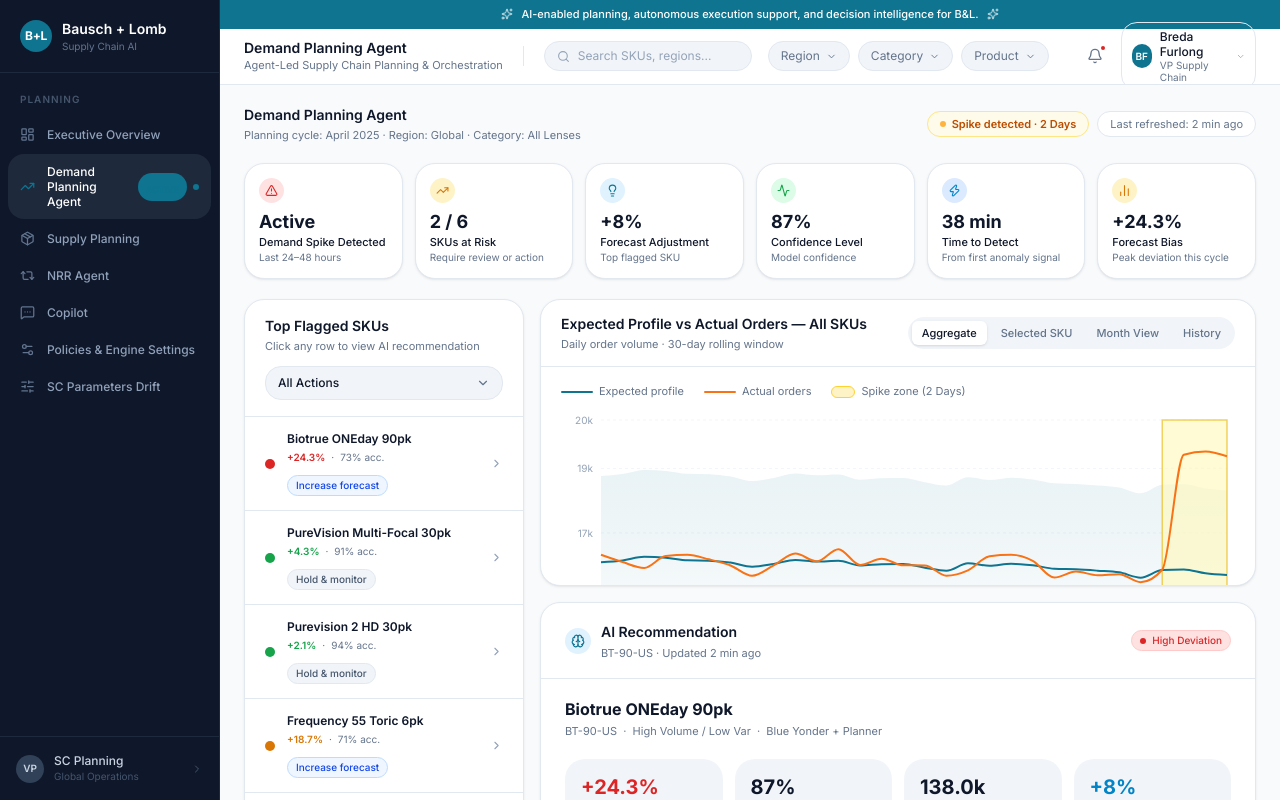
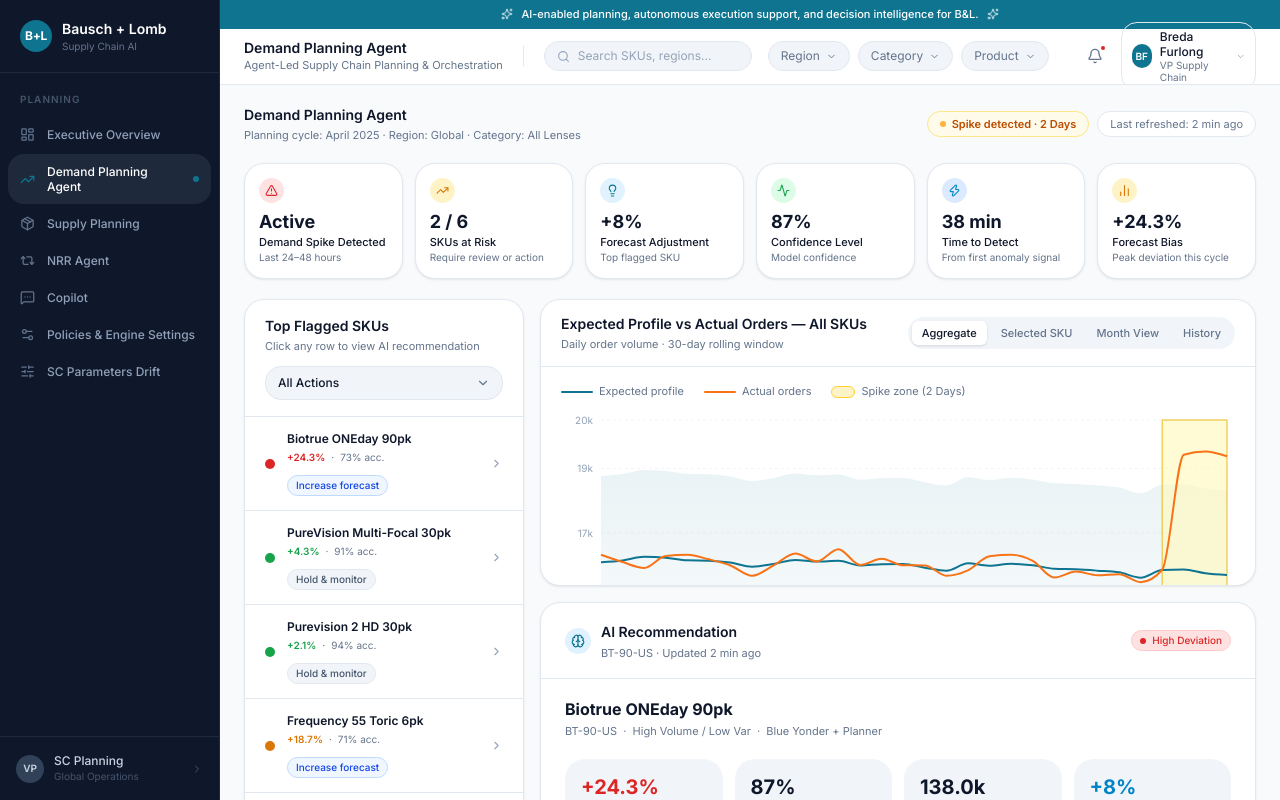
Before and after one commit to Nishu2202/B-L-SC-12WK-SC-MVP-Mokcup, a Next.js app: page / in a window 1280 px wide. Built offline with nearby package versions, Linux system fonts and the light colour scheme.

Commit message:
feat: remove large ACTIVE badge from Sidebar
Keep only the small dot indicator for active nav item.

```diff
--- a/components/Sidebar.tsx
+++ b/components/Sidebar.tsx
@@ -88,12 +88,7 @@ export default function Sidebar({ activeView, onNavigate }: SidebarProps) {
                   />
                   <span className="text-xs font-medium leading-tight min-w-0">{item.label}</span>
                   {isActive && (
-                    <div className="flex items-center gap-1.5 ml-auto flex-shrink-0">
-                      <div className="px-2 py-0.5 rounded-full bg-[var(--color-primary)] bg-opacity-20">
-                        <span className="text-[9px] font-semibold text-[var(--color-primary)] whitespace-nowrap">ACTIVE</span>
-                      </div>
-                      <div className="w-1.5 h-1.5 rounded-full bg-[var(--color-primary)]" />
-                    </div>
+                    <div className="w-1.5 h-1.5 rounded-full bg-[var(--color-primary)] ml-auto flex-shrink-0" />
                   )}
                 </button>
               </li>
```
